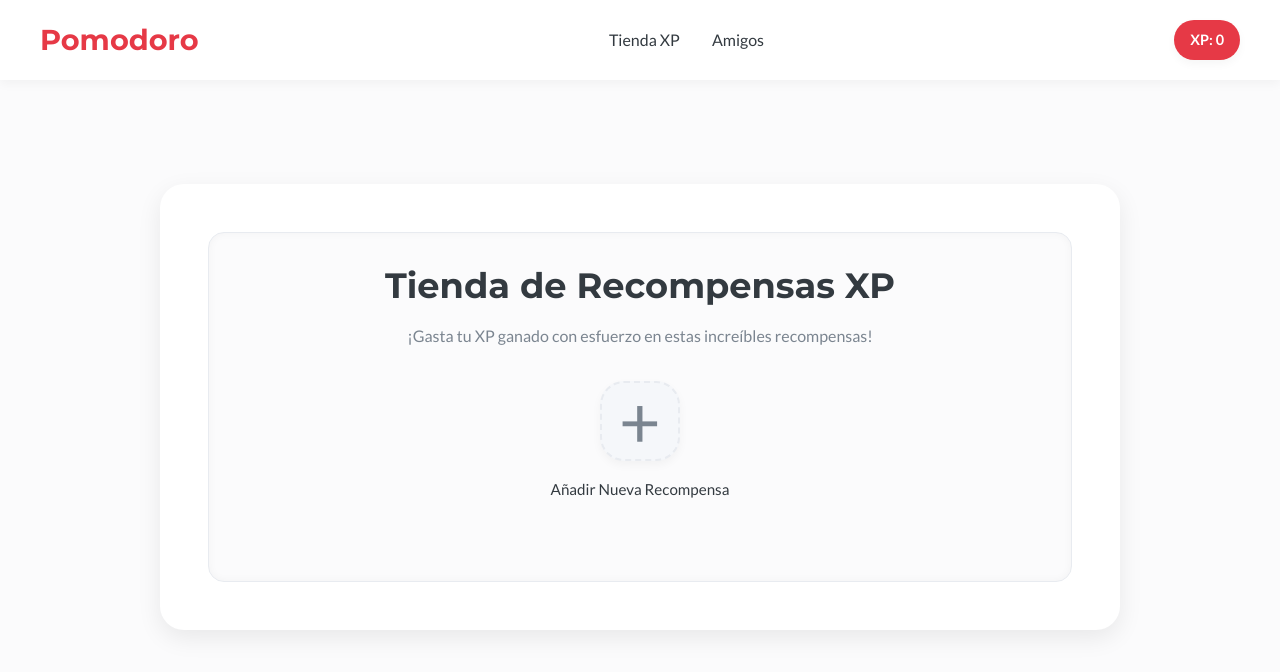
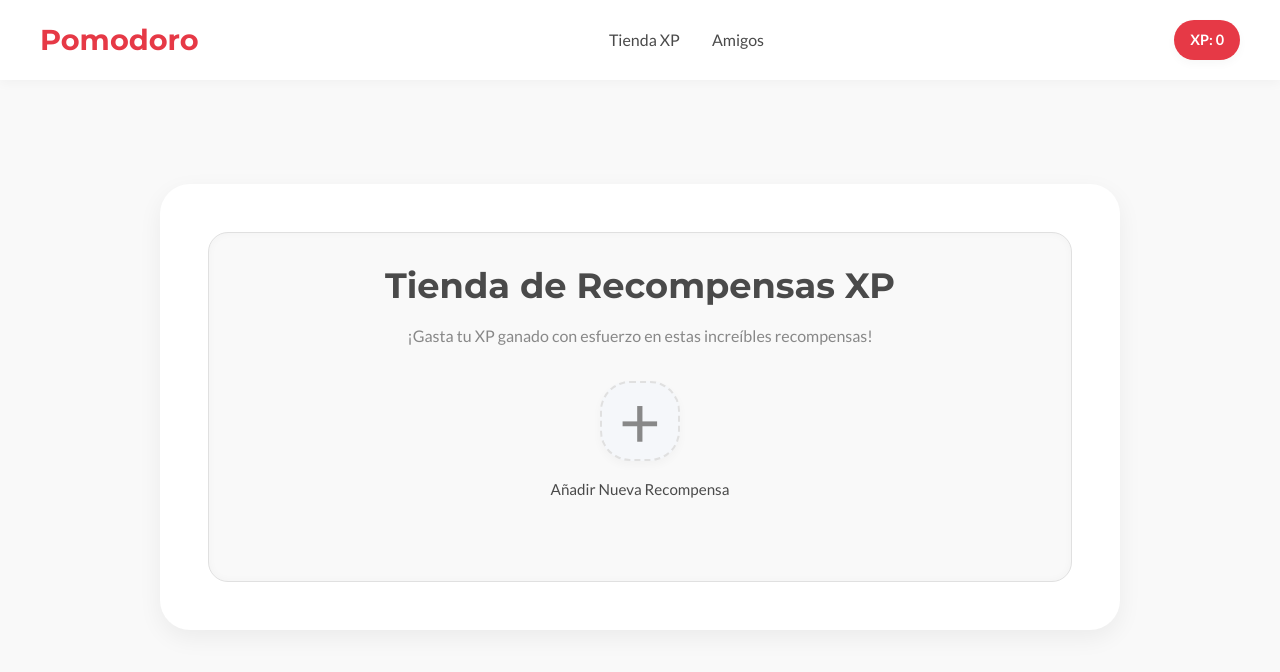
Before and after one commit to fedittt0/pomodoro-gamified, a website: page xp_shop.html in a window 1280 px wide. Drawn offline with Linux system fonts and the light colour scheme; no server answers; sample sign-in values are in the browser's storage.

Commit message:
Add files via upload

```diff
--- a/estilos.css
+++ b/estilos.css
@@ -1,15 +1,15 @@
-/* estilos.css - Soft Minimalist with Red Accent Concept */
+/* estilos.css - Soft Modern with Red Accent Concept */
 
-/* Import modern fonts - Montserrat for headings, Lato for content (a bit softer than Roboto) */
+/* Import rounded sans-serif fonts: Lato for body, Montserrat for headings */
 @import url('https://fonts.googleapis.com/css2?family=Lato:wght@300;400;700&family=Montserrat:wght@600;700&display=swap');
 
 /* Define a consistent color palette and design variables */
 :root {
-  /* Color Palette - Softer Tones */
-  --color-bg-primary: #fbfbfc; /* Very light, warm off-white for main backgrounds */
+  /* Color Palette - Muted and Earthy Tones */
+  --color-bg-primary: #f9f9f9; /* Very light, almost white, subtle warmth */
   --color-bg-secondary: #ffffff; /* Pure white for cards/sections */
-  --color-text-primary: #333a40; /* Soft dark grey for main text and headings */
-  --color-text-secondary: #7b8590; /* Muted grey for descriptions/less important text */
+  --color-text-primary: #4a4a4a; /* Softer dark grey for main text and headings */
+  --color-text-secondary: #888888; /* Gentler grey for descriptions/less important text */
   --color-accent: #e63946; /* Vibrant Red (maintains punch) */
   --color-accent-hover: #cc2f3b; /* Slightly darker red for hover effects */
   --color-success: #3cb464; /* Soft green for success/positive feedback */
@@ -17,9 +17,9 @@
   --color-error: #e04a5a; /* Slightly softer red for errors/alerts */
   --color-error-light: #fef0f2; /* Very light, soft red background */
   --color-input-bg: #f5f7fa; /* Light, soft grey for input fields */
-  --color-border: #e8ebf0; /* Very light grey for subtle borders */
-  --color-shadow-light: rgba(0, 0, 0, 0.04); /* Extremely light, diffused shadow */
-  --color-shadow-medium: rgba(0, 0, 0, 0.08); /* Slightly more visible shadow for cards */
+  --color-border: #e0e0e0; /* Very light grey for subtle borders */
+  --color-shadow-light: rgba(0, 0, 0, 0.03); /* Extremely light, diffused shadow */
+  --color-shadow-medium: rgba(0, 0, 0, 0.06); /* Slightly more visible shadow for cards */
 
   /* Spacing & Sizing */
   --spacing-xs: 0.5rem;
@@ -29,14 +29,14 @@
   --spacing-xl: 3rem;
 
   /* Typography */
-  --font-family-primary: 'Lato', sans-serif;
-  --font-family-headings: 'Montserrat', sans-serif;
+  --font-family-primary: 'Lato', sans-serif; /* Rounded Sans-Serif */
+  --font-family-headings: 'Montserrat', sans-serif; /* Rounded Sans-Serif */
   --font-size-base: 1rem; /* 16px */
 
   /* Border Radius & Shadows - Increased for softer look */
-  --border-radius-sm: 8px; /* For smaller elements like buttons */
-  --border-radius-md: 16px; /* For cards/sections */
-  --border-radius-lg: 24px; /* For prominent containers */
+  --border-radius-sm: 10px; /* For smaller elements like buttons */
+  --border-radius-md: 20px; /* For cards/sections */
+  --border-radius-lg: 30px; /* For prominent containers and larger elements */
   --shadow-subtle: 0 4px 10px var(--color-shadow-light); /* Softer, wider subtle shadow */
   --shadow-card: 0 8px 25px var(--color-shadow-medium); /* Diffused shadow for cards */
 
@@ -44,7 +44,7 @@
   --transition-speed: 0.3s ease-in-out;
 }
 
-/* Base Styles */
+/* Base Styles (Generous White Space) */
 *, *::before, *::after {
   box-sizing: border-box;
   margin: 0;
@@ -67,7 +67,7 @@ h1, h2, h3, h4, h5, h6 {
   color: var(--color-text-primary);
   font-weight: 700;
   line-height: 1.2;
-  margin-bottom: var(--spacing-sm);
+  margin-bottom: var(--spacing-sm); /* Clear and Legible */
 }
 h1 { font-size: 2.8rem; }
 h2 { font-size: 2.2rem; }
@@ -134,7 +134,7 @@ input[type="text"]:focus,
 input[type="number"]:focus,
 input[type="password"]:focus {
   border-color: var(--color-accent);
-  box-shadow: 0 0 0 4px rgba(var(--color-accent-rgb, 230, 57, 70), 0.2); /* Soft red focus ring */
+  box-shadow: 0 0 0 4px rgba(230, 57, 70, 0.2); /* Soft red focus ring using raw RGB for accent color */
   outline: none;
 }
 
@@ -158,7 +158,7 @@ input[type="number"] {
 .mb-lg { margin-bottom: var(--spacing-lg); }
 
 
-/* --- Layout Containers --- */
+/* --- Layout Containers (Grid-based layout implicitly where flex is used) --- */
 .content-wrapper {
   display: flex;
   flex-direction: column;
```
